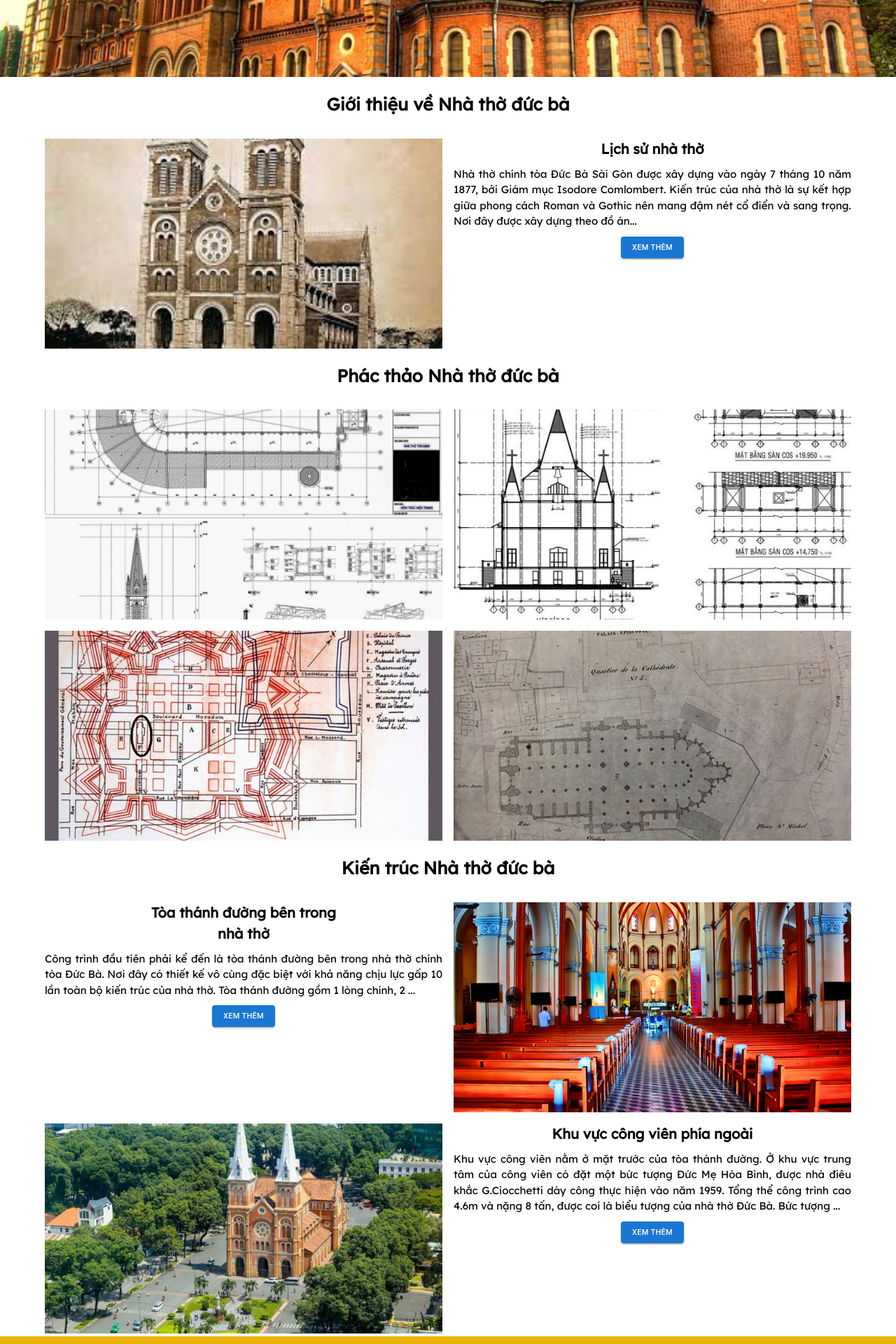
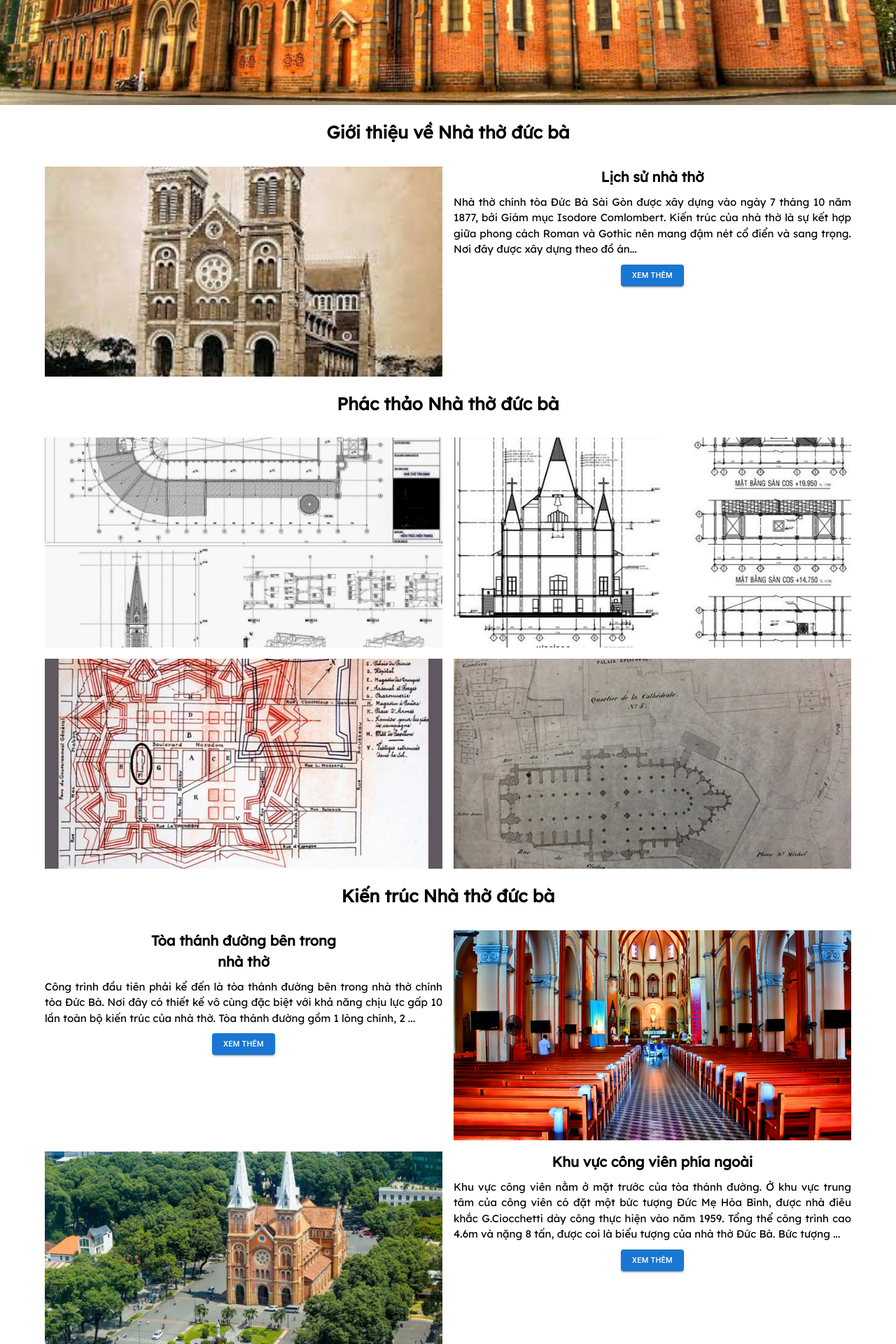
Before and after one commit to trung0302/NhaThoDucBa3D, a React (Create React App) app: page / in a window 1280 px wide. Shown: the part 480-2400 px from the top of the page at 70% size. Built offline with nearby package versions, Linux system fonts and the light colour scheme.

Commit message:
fix banner home

```diff
--- a/src/Pages/Home/index.js
+++ b/src/Pages/Home/index.js
@@ -1,101 +1,224 @@
 import { Grid, Button, Container } from "@mui/material";
-import images from "../../assets/images"
-import React, { useState } from 'react';
+import images from "../../assets/images";
+import React, { useState } from "react";
 function Home() {
     // Show paragraph when click "Xem thêm" in "Lịch sử nhà thờ đức bà".
     const [showMore, setShowMore] = useState(false);
-    const text = "Nhà thờ chính tòa Đức Bà Sài Gòn được xây dựng vào ngày 7 tháng 10 năm 1877, bởi Giám mục Isodore Comlombert. Kiến trúc của nhà thờ là sự kết hợp giữa phong cách Roman và Gothic nên mang đậm nét cổ điển và sang trọng. Nơi đây được xây dựng theo đồ án của kiến trúc sư J.Bourard bao gồm thánh đường, tháp chuông và công viên. Ngày nay, nhà thờ chính tòa Đức Bà là trung tâm Công giáo lớn nhất Sài Gòn, đồng thời là điểm du lịch nổi tiếng, thu hút đông đảo du khách trong nước và quốc tế tới tham quan.";
+    const text =
+        "Nhà thờ chính tòa Đức Bà Sài Gòn được xây dựng vào ngày 7 tháng 10 năm 1877, bởi Giám mục Isodore Comlombert. Kiến trúc của nhà thờ là sự kết hợp giữa phong cách Roman và Gothic nên mang đậm nét cổ điển và sang trọng. Nơi đây được xây dựng theo đồ án của kiến trúc sư J.Bourard bao gồm thánh đường, tháp chuông và công viên. Ngày nay, nhà thờ chính tòa Đức Bà là trung tâm Công giáo lớn nhất Sài Gòn, đồng thời là điểm du lịch nổi tiếng, thu hút đông đảo du khách trong nước và quốc tế tới tham quan.";
     const toggleShowMore = () => {
         setShowMore(!showMore);
     };
 
     // Show paragraph when click "Xem thêm" in "Lịch sử nhà thờ đức bà".
     const [showMore2, setShowMore2] = useState(false);
-    const text2 = "Công trình đầu tiên phải kể đến là tòa thánh đường bên trong nhà thờ chính tòa Đức Bà. Nơi đây có thiết kế vô cùng đặc biệt với khả năng chịu lực gấp 10 lần toàn bộ kiến trúc của nhà thờ. Tòa thánh đường gồm 1 lòng chính, 2 lòng phụ và 2 dãy nhà nguyện, với tổng chiều dài là 93m, chiều rộng lên tới 35m và chiều cao của phần mái vòm là 21m. Với diện tích như vậy, tòa thánh đường có thể tiếp đơn 1.200 du khách đến tham quan và cầu nguyện cùng lúc.";
+    const text2 =
+        "Công trình đầu tiên phải kể đến là tòa thánh đường bên trong nhà thờ chính tòa Đức Bà. Nơi đây có thiết kế vô cùng đặc biệt với khả năng chịu lực gấp 10 lần toàn bộ kiến trúc của nhà thờ. Tòa thánh đường gồm 1 lòng chính, 2 lòng phụ và 2 dãy nhà nguyện, với tổng chiều dài là 93m, chiều rộng lên tới 35m và chiều cao của phần mái vòm là 21m. Với diện tích như vậy, tòa thánh đường có thể tiếp đơn 1.200 du khách đến tham quan và cầu nguyện cùng lúc.";
     const toggleShowMore2 = () => {
         setShowMore2(!showMore2);
     };
 
     // Show paragraph when click "Xem thêm" in "Lịch sử nhà thờ đức bà".
     const [showMore3, setShowMore3] = useState(false);
-    const text3 = "Khu vực công viên nằm ở mặt trước của tòa thánh đường. Ở khu vực trung tâm của công viên có đặt một bức tượng Đức Mẹ Hòa Bình, được nhà điêu khắc G.Ciocchetti dày công thực hiện vào năm 1959. Tổng thể công trình cao 4.6m và nặng 8 tấn, được coi là biểu tượng của nhà thờ Đức Bà. Bức tượng được làm bằng đá cẩm thạch trắng của Ý, mô phỏng hình ảnh Đức Mẹ trong tư thế đứng thẳng và tay cầm trái địa cầu có đính cây thánh giá. Đặc biệt, hình ảnh đôi mắt của Đức Mẹ đăm chiêu nhìn lên trời như đang cầu nguyện hòa bình cho đất nước Việt Nam khiến nhiều du khách không khỏi xúc động.";
+    const text3 =
+        "Khu vực công viên nằm ở mặt trước của tòa thánh đường. Ở khu vực trung tâm của công viên có đặt một bức tượng Đức Mẹ Hòa Bình, được nhà điêu khắc G.Ciocchetti dày công thực hiện vào năm 1959. Tổng thể công trình cao 4.6m và nặng 8 tấn, được coi là biểu tượng của nhà thờ Đức Bà. Bức tượng được làm bằng đá cẩm thạch trắng của Ý, mô phỏng hình ảnh Đức Mẹ trong tư thế đứng thẳng và tay cầm trái địa cầu có đính cây thánh giá. Đặc biệt, hình ảnh đôi mắt của Đức Mẹ đăm chiêu nhìn lên trời như đang cầu nguyện hòa bình cho đất nước Việt Nam khiến nhiều du khách không khỏi xúc động.";
     const toggleShowMore3 = () => {
         setShowMore3(!showMore3);
     };
 
     return (
         //banner image
-        <div style={{marginTop: 90}} className="w-full">
-            <div style={{ height: '500px', overflow: 'hidden' }}>
+        <div style={{ marginTop: 90 }} className="w-full">
+            {/* <div style={{ height: '500px', overflow: 'hidden' }}>
                 <img
                     src={images.loginBg}
-                    alt="Banner Image"
-                    style={{ width: '100%', height: 'auto', objectFit: 'cover' }}
+                    alt="Banner"
+                    className="w-full h-auto cover"
                 />
-            </div>
-            <Container style={{marginBottom: 20}}>
-                <h1 style={{fontSize: "2.5rem", fontWeight: "bold", margin:"20px 0 30px 0", textAlign: "center"}}>Giới thiệu về Nhà thờ đức bà</h1>
-                <Grid container spacing={2} >
+            </div> */}
+            <div
+                className="h-[540px]"
+                style={{
+                    backgroundImage: `url(${images.loginBg})`,
+                    backgroundPosition: "center",
+                    backgroundRepeat: "no-repeat",
+                    backgroundSize: "cover",
+                }}
+            ></div>
+            <Container style={{ marginBottom: 20 }}>
+                <h1
+                    style={{
+                        fontSize: "2.5rem",
+                        fontWeight: "bold",
+                        margin: "20px 0 30px 0",
+                        textAlign: "center",
+                    }}
+                >
+                    Giới thiệu về Nhà thờ đức bà
+                </h1>
+                <Grid container spacing={2}>
                     <Grid item xs={6} className="flex" justifyContent={"end"}>
                         <img
                             src={images.history}
                             alt="History Image"
-                            style={{ width: '600px', height: '300px', objectFit: 'cover' }}
+                            style={{
+                                width: "600px",
+                                height: "300px",
+                                objectFit: "cover",
+                            }}
                         />
                     </Grid>
                     <Grid item xs={6}>
-                        <h2 style={{fontSize: "2rem", fontWeight: "bold", margin:"0 0 10px 0", textAlign: "center"}}>Lịch sử nhà thờ</h2>
-                        <p style={{fontSize: "1.5rem", textAlign: "justify", textJustify: "inter-word"}}>
-                            {showMore ? text : `${text.slice(0, text.length / 2)}...`}
+                        <h2
+                            style={{
+                                fontSize: "2rem",
+                                fontWeight: "bold",
+                                margin: "0 0 10px 0",
+                                textAlign: "center",
+                            }}
+                        >
+                            Lịch sử nhà thờ
+                        </h2>
+                        <p
+                            style={{
+                                fontSize: "1.5rem",
+                                textAlign: "justify",
+                                textJustify: "inter-word",
+                            }}
+                        >
+                            {showMore
+                                ? text
+                                : `${text.slice(0, text.length / 2)}...`}
                         </p>
-                        <div className="flex" style={{textAlign: "justify", justifyContent: "center", marginTop: 10 }}>
-                            <Button variant="contained" style={{fontSize: "1.1rem"}} onClick={toggleShowMore}>
-                                {showMore ? 'Rút gọn' : 'Xem thêm'}
+                        <div
+                            className="flex"
+                            style={{
+                                textAlign: "justify",
+                                justifyContent: "center",
+                                marginTop: 10,
+                            }}
+                        >
+                            <Button
+                                variant="contained"
+                                style={{ fontSize: "1.1rem" }}
+                                onClick={toggleShowMore}
+                            >
+                                {showMore ? "Rút gọn" : "Xem thêm"}
                             </Button>
                         </div>
                     </Grid>
                 </Grid>
-                <h1 style={{fontSize: "2.5rem", fontWeight: "bold", margin:"20px 0 30px 0", textAlign: "center"}}>Phác thảo Nhà thờ đức bà</h1>
+                <h1
+                    style={{
+                        fontSize: "2.5rem",
+                        fontWeight: "bold",
+                        margin: "20px 0 30px 0",
+                        textAlign: "center",
+                    }}
+                >
+                    Phác thảo Nhà thờ đức bà
+                </h1>
                 <Grid container spacing={2}>
                     <Grid item xs={6} className="flex" justifyContent={"end"}>
                         <img
                             src={images.outline1}
                             alt="Phác thảo 1"
-                            style={{ width: '600px', height: '300px', objectFit: 'cover' }}
+                            style={{
+                                width: "600px",
+                                height: "300px",
+                                objectFit: "cover",
+                            }}
                         />
                     </Grid>
                     <Grid item xs={6} className="flex" justifyContent={"start"}>
                         <img
                             src={images.outline2}
                             alt="Phác thảo 2"
-                            style={{ width: '600px', height: '300px', objectFit: 'cover' }}
+                            style={{
+                                width: "600px",
+                                height: "300px",
+                                objectFit: "cover",
+                            }}
                         />
                     </Grid>
                     <Grid item xs={6} className="flex" justifyContent={"end"}>
                         <img
                             src={images.outline3}
                             alt="Phác thảo 3"
-                            style={{ width: '600px', height: '300px', objectFit: 'cover' }}
+                            style={{
+                                width: "600px",
+                                height: "300px",
+                                objectFit: "cover",
+                            }}
                         />
                     </Grid>
                     <Grid item xs={6} className="flex" justifyContent={"start"}>
                         <img
                             src={images.outline4}
                             alt="Phác thảo 4"
-                            style={{ width: '600px', height: '300px', objectFit: 'cover' }}
+                            style={{
+                                width: "600px",
+                                height: "300px",
+                                objectFit: "cover",
+                            }}
                         />
                     </Grid>
                 </Grid>
-                <h1 style={{fontSize: "2.5rem", fontWeight: "bold", margin:"20px 0 30px 0", textAlign: "center"}}>Kiến trúc Nhà thờ đức bà</h1>
+                <h1
+                    style={{
+                        fontSize: "2.5rem",
+                        fontWeight: "bold",
+                        margin: "20px 0 30px 0",
+                        textAlign: "center",
+                    }}
+                >
+                    Kiến trúc Nhà thờ đức bà
+                </h1>
                 <Grid container spacing={2}>
-                    <Grid item xs={6} container className="flex" direction={"column"} alignItems="center">
-                    <h2 style={{width:300 ,fontSize: "2rem", fontWeight: "bold", margin:"0 0 10px 0", textAlign: "center"}}>Tòa thánh đường bên trong nhà thờ</h2>
-                        <p style={{fontSize: "1.5rem", textAlign: "justify", textJustify: "inter-word"}}>
-                            {showMore2 ? text2 : `${text2.slice(0, text2.length / 2)}...`}
+                    <Grid
+                        item
+                        xs={6}
+                        container
+                        className="flex"
+                        direction={"column"}
+                        alignItems="center"
+                    >
+                        <h2
+                            style={{
+                                width: 300,
+                                fontSize: "2rem",
+                                fontWeight: "bold",
+                                margin: "0 0 10px 0",
+                                textAlign: "center",
+                            }}
+                        >
+                            Tòa thánh đường bên trong nhà thờ
+                        </h2>
+                        <p
+                            style={{
+                                fontSize: "1.5rem",
+                                textAlign: "justify",
+                                textJustify: "inter-word",
+                            }}
+                        >
+                            {showMore2
+                                ? text2
+                                : `${text2.slice(0, text2.length / 2)}...`}
                         </p>
-                        <div className="flex" style={{textAlign: "justify", justifyContent: "center", marginTop: 10}}>
-                            <Button variant="contained" style={{fontSize: "1.1rem"}} onClick={toggleShowMore2}>
-                                {showMore2 ? 'Rút gọn' : 'Xem thêm'}
+                        <div
+                            className="flex"
+                            style={{
+                                textAlign: "justify",
+                                justifyContent: "center",
+                                marginTop: 10,
+                            }}
+                        >
+                            <Button
+                                variant="contained"
+                                style={{ fontSize: "1.1rem" }}
+                                onClick={toggleShowMore2}
+                            >
+                                {showMore2 ? "Rút gọn" : "Xem thêm"}
                             </Button>
                         </div>
                     </Grid>
@@ -103,31 +226,75 @@ function Home() {
                         <img
                             src={images.architecture2}
                             alt="Thánh đường bên trong nhà thờ"
-                            style={{ width: '600px', height: '300px', objectFit: 'cover' }}
+                            style={{
+                                width: "600px",
+                                height: "300px",
+                                objectFit: "cover",
+                            }}
                         />
                     </Grid>
                     <Grid item xs={6} className="flex" justifyContent={"end"}>
                         <img
                             src={images.architecture1}
                             alt="Khu vực công viên phía ngoài"
-                            style={{ width: '600px', height: '300px', objectFit: 'cover' }}
+                            style={{
+                                width: "600px",
+                                height: "300px",
+                                objectFit: "cover",
+                            }}
                         />
                     </Grid>
-                    <Grid item xs={6} container className="flex" direction={"column"} alignItems={"center"}>
-                    <h2 style={{width:300 ,fontSize: "2rem", fontWeight: "bold", margin:"0 0 10px 0", textAlign: "center"}}>Khu vực công viên phía ngoài</h2>
-                        <p style={{fontSize: "1.5rem", textAlign: "justify", textJustify: "inter-word"}}>
-                            {showMore3 ? text3 : `${text3.slice(0, text3.length / 2)}...`}
+                    <Grid
+                        item
+                        xs={6}
+                        container
+                        className="flex"
+                        direction={"column"}
+                        alignItems={"center"}
+                    >
+                        <h2
+                            style={{
+                                width: 300,
+                                fontSize: "2rem",
+                                fontWeight: "bold",
+                                margin: "0 0 10px 0",
+                                textAlign: "center",
+                            }}
+                        >
+                            Khu vực công viên phía ngoài
+                        </h2>
+                        <p
+                            style={{
+                                fontSize: "1.5rem",
+                                textAlign: "justify",
+                                textJustify: "inter-word",
+                            }}
+                        >
+                            {showMore3
+                                ? text3
+                                : `${text3.slice(0, text3.length / 2)}...`}
                         </p>
-                        <div className="flex" style={{textAlign: "justify", justifyContent: "center", marginTop: 10}}>
-                            <Button variant="contained" style={{fontSize: "1.1rem"}} onClick={toggleShowMore3}>
-                                {showMore3 ? 'Rút gọn' : 'Xem thêm'}
+                        <div
+                            className="flex"
+                            style={{
+                                textAlign: "justify",
+                                justifyContent: "center",
+                                marginTop: 10,
+                            }}
+                        >
+                            <Button
+                                variant="contained"
+                                style={{ fontSize: "1.1rem" }}
+                                onClick={toggleShowMore3}
+                            >
+                                {showMore3 ? "Rút gọn" : "Xem thêm"}
                             </Button>
                         </div>
                     </Grid>
                 </Grid>
             </Container>
         </div>
-    )
+    );
 }
 
 export default Home;
```
